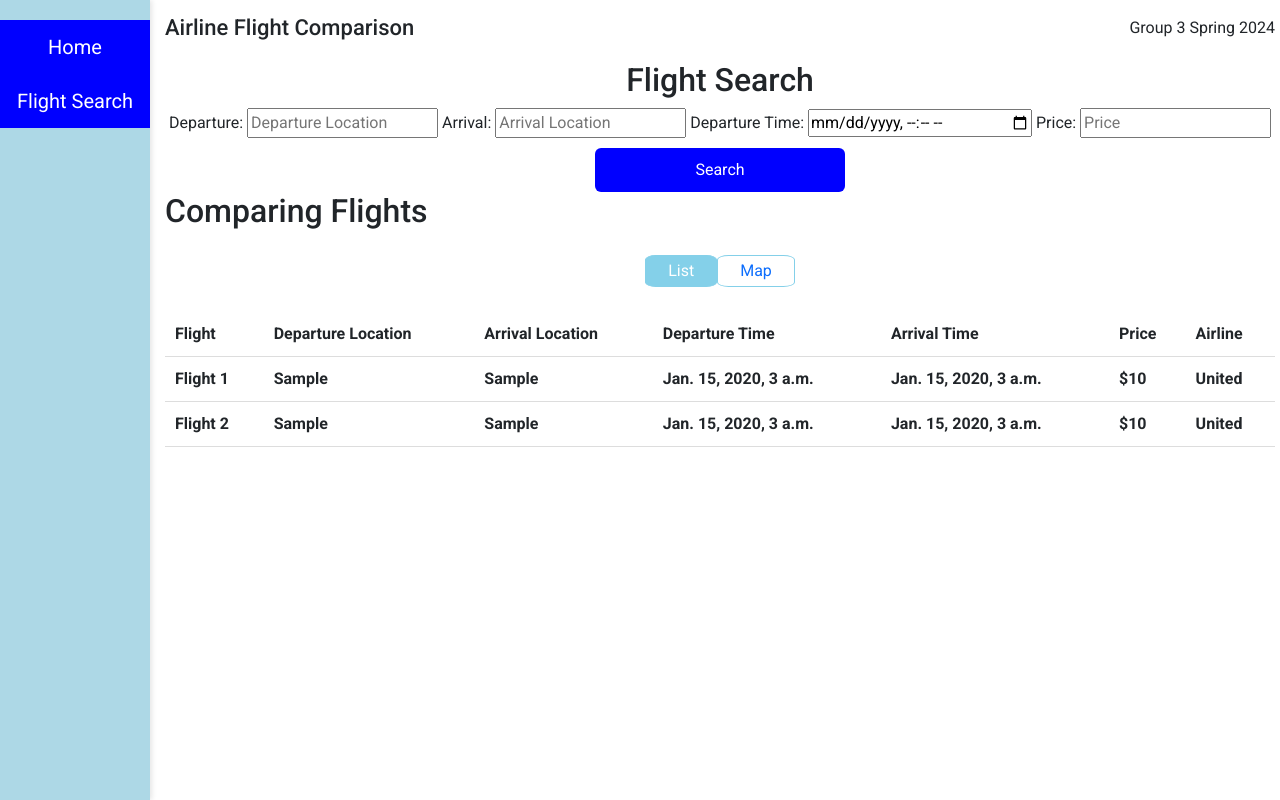
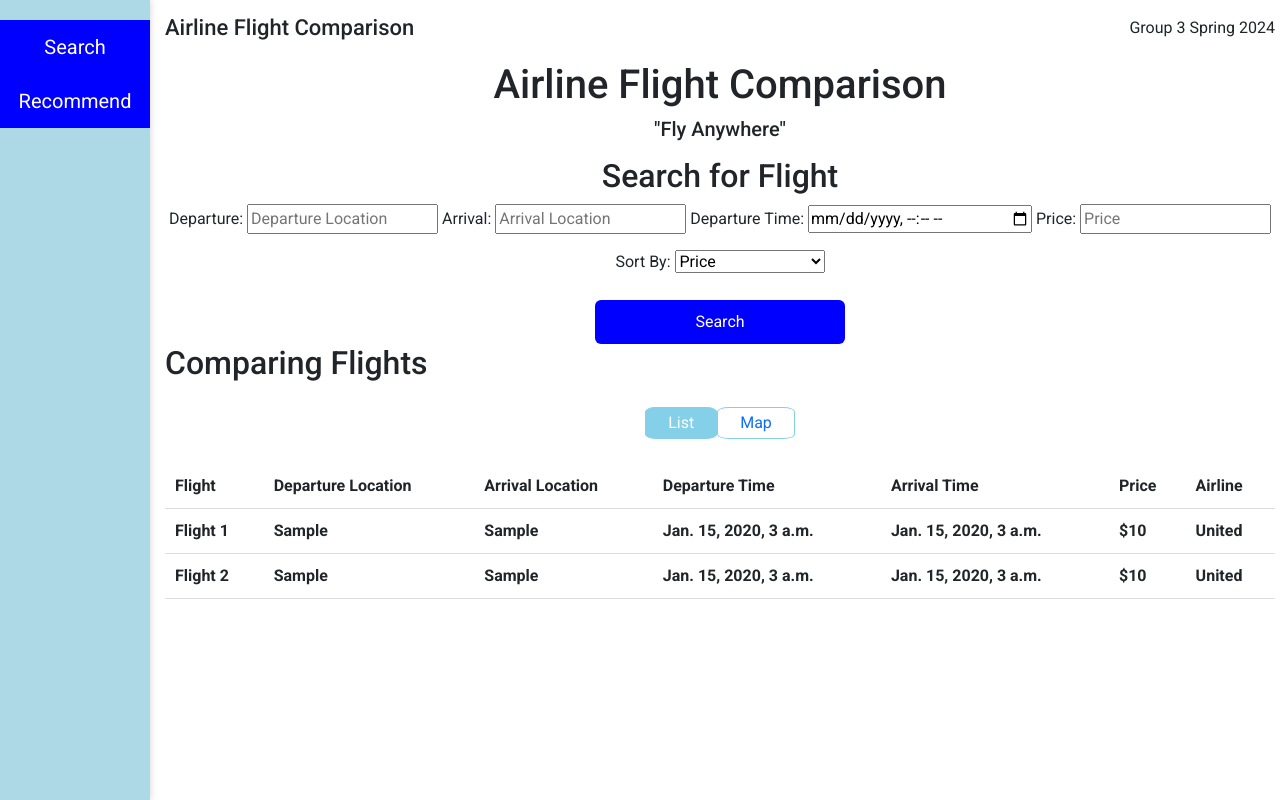
Before and after one commit to UCCS-CS4300-5300/group3-spring2024, a Django app: page /compare/list/1/1/1 in a window 1280 px wide. Run offline with Django 5.2, Linux system fonts and the light colour scheme; tables that the repository leaves empty hold one stand-in row (values such as "Sample post"); lists and menus that the app fills with data are empty.

Commit message:
Started making changes to templates

```diff
--- a/flightcomparison/templates/flightcomparison/application.html
+++ b/flightcomparison/templates/flightcomparison/application.html
@@ -209,16 +209,16 @@
         <div class="sidebar-container">
           <div class="sidebar-nav">
             <div class="sidenav">
-              <a class="sidebar-item" href="{% url 'home' %}">
+              <a class="sidebar-item" href="{% url 'flight_search' %}">
                 <div class="sidebar-item-content">
                   <i class="fa fa-th-large sidebar-icon sidebar-icon-lg"></i>
-                  <span>Home</span>
+                  <span>Search</span>
                 </div>
               </a>
-              <a class="sidebar-item" href="{% url 'flight_search' %}">
+              <a class="sidebar-item" href="{% url 'recommend' %}">
                 <div class="sidebar-item-content">
                   <i class="fa fa-sticky-note sidebar-icon"></i>
-                  <span>Flight Search</span>
+                  <span>Recommend</span>
                 </div>
               </a>
             </div>
--- a/flightcomparison/templates/flightcomparison/flight_search.html
+++ b/flightcomparison/templates/flightcomparison/flight_search.html
@@ -1,13 +1,26 @@
 {% extends "flightcomparison/application.html" %}
 {% block content %}
 <div>
-    <h2 style="text-align: center;">Flight Search</h2>
+    <h1 style="text-align: center;">Airline Flight Comparison</h1>
+    <h5 style="text-align: center;">"Fly Anywhere"</h5>
+    <p></p><p></p>
+</div>
+<div>
+    <h2 style="text-align: center;">Search for Flight</h2>
     <form autocomplete="off" method="GET" action="{% url 'flight_search_data' %}" style="text-align: center;">
         <div class="autocomplete">
             Departure: <input type="text" id="departureInput" name="departure_location" placeholder="Departure Location">
             Arrival: <input type="text" id="arrivalInput" name="arrival_location" placeholder="Arrival Location">
             Departure Time: <input type="datetime-local" name="departure_time" placeholder="Departure Time">
             Price: <input type="number" name="price" placeholder="Price">
+            <p></p><p><label for="sortoption">Sort By:</label>
+                    <select name="sortoption" id="sort">
+                        <option value="price">Price</option>
+                        <option value="earlydepart">Earliest Departure</option>
+                        <option value="latestdepart">Latest Departure</option>
+                        <option value="earlyarrival">Earliest Arrival</option>
+                        <option value="latestarrival">Latest Arrival</option>
+                    </select></p>
             <div id="departureOptions" class="suggestions"></div>
             <div id="arrivalOptions" class="suggestions"></div>
         </div>
--- a/flightcomparison/templates/flightcomparison/flight_search_data.html
+++ b/flightcomparison/templates/flightcomparison/flight_search_data.html
@@ -1,6 +1,8 @@
 {% extends 'flightcomparison/flight_search.html' %}
 
 {% block flightSearch %}
+<h3 style="text-align: center;">Comparing flights {% if query_data %} {% if query_data.0 != "" %} from {{query_data.0}} {% endif %}{% if query_data.1 != "" %} to {{query_data.1}} {% endif %}{% if query_data.2 != "" %} at {{query_data.2}} {% endif %}
+     {% if query_data.3 != ""%} at price {{query_data.3}} {% endif%}{% if query_data.4 != "" %} sorted by {{query_data.4}} {% endif %} {% endif %}</h3>
 {% if flights %}
 <!--Comparison accordion-->
 <div class="accordion">
--- a/flightcomparison/templates/flightcomparison/home.html
+++ b/flightcomparison/templates/flightcomparison/recommend.html
@@ -1,7 +1,7 @@
 {% extends "flightcomparison/application.html" %}
 
 {% block content %}
-    <h2 style="text-align: center;">Current Available Flights</h2>
+    <h2 style="text-align: center;">Recommended Flights:</h2>
     {% if flights %}
         <div class="accordion">
             {% for flight in flights %}
--- a/flightcomparison/urls.py
+++ b/flightcomparison/urls.py
@@ -6,8 +6,8 @@ from . import views
 
 appName = 'flightcomparison'
 urlpatterns = [
-    path('', views.home, name='home'),
-    path('flight_search/', views.flight_search, name='flight_search'),
+    path('', views.flight_search, name='flight_search'),
+    path('recommendations/', views.recommend, name='recommend'),
     path('flight_search/query/', views.flight_search_data, name='flight_search_data'),
     path('compare/list/<int:flight_1_id>/<int:flight_2_id>/<str:sort>', views.compare, name="compare/list"),
     path('compare/map/<int:flight_1_id>/<int:flight_2_id>/<str:sort>/', views.compare, name="compare/map"),
--- a/flightcomparison/views.py
+++ b/flightcomparison/views.py
@@ -35,20 +35,17 @@ class FlightDetail(generic.DetailView):
 
         return context
 
-#home view
-def home(request):
+#recomends flights based on those in the database
+def recommend(request):
   response = serializers.FlightListView.get(request)
   binary = response.content
   data = json.loads((binary).decode())
-  return render(request, 'flightcomparison/home.html', {'flights': data['data']})
+  return render(request, 'flightcomparison/recommend.html', {'flights': data['data']})
 
 # flight search blank, before entering anything into search
 def flight_search(request):
     static_url = static('data/airport-codes.csv')
-    response = serializers.FlightListView.get(request)
-    binary = response.content
-    data = json.loads((binary).decode())
-    return render(request, 'flightcomparison/flight_search_blank.html', {'flights': data['data'], 'static_url': static_url})
+    return render(request, 'flightcomparison/flight_search_blank.html', {'static_url': static_url})
 
 # flight search data, once the user enters data into search form
 def flight_search_data(request):
@@ -66,18 +63,39 @@ def flight_search_data(request):
     arrival_location = request.GET.get('arrival_location', '')
     departure_time = request.GET.get('departure_time', '')
     price = request.GET.get('price', '')
+    sort = request.GET.get('sortoption', '')
+
+    #for query response data
+    data = ["","","","",""]
 
     flights = Flight.objects.all()
     if departure_location:
         flights = flights.filter(departure_location__icontains=departure_location[7:])
+        data[0] = departure_location
     if arrival_location:
         flights = flights.filter(arrival_location__icontains=arrival_location[7:])
+        data[1] = arrival_location
     if departure_time:
         flights = flights.filter(departure_time=departure_time)
+        data[2] = departure_time
     if price:
         flights = flights.filter(price=price)
+        data[3] = price
 
-    return render(request, 'flightcomparison/flight_search_data.html', {'flights': flights, 'static_url': static_url})
+    #sorts based on selected
+    data[4] = sort
+    if sort == 'price':
+        flights = sorted(flights, key=lambda x: x.price)
+    elif sort == 'earlydepart':
+        flights = sorted(flights, key=lambda x: x.departure_time)
+    elif sort == 'latestdepart':
+        flights = sorted(flights, key=lambda x: x.departure_time)
+    elif sort == 'earlyarrival':
+        flights = sorted(flights, key=lambda x: x.arrival_time)
+    else:
+        flights = sorted(flights, key=lambda x: x.arrival_time)
+    print(data)
+    return render(request, 'flightcomparison/flight_search_data.html', {'query_data': data, 'flights': flights, 'static_url': static_url})
 
 # runs comparison for specific flights
 def compare(request, flight_1_id, flight_2_id, sort):
```
Also changed, not shown: flightcomparison/templates/flightcomparison/flight_search_blank.html (+1 -26 lines).
